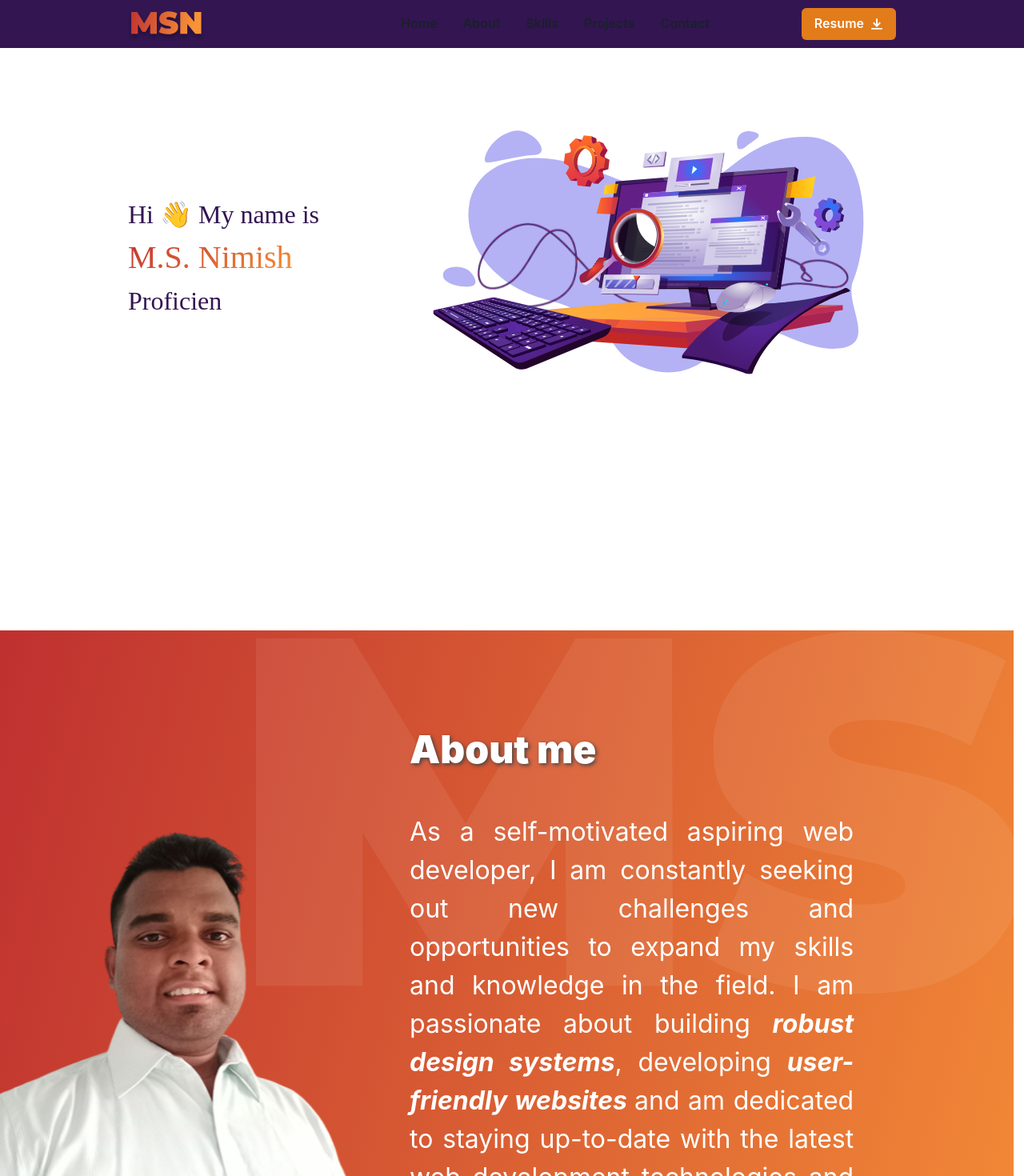
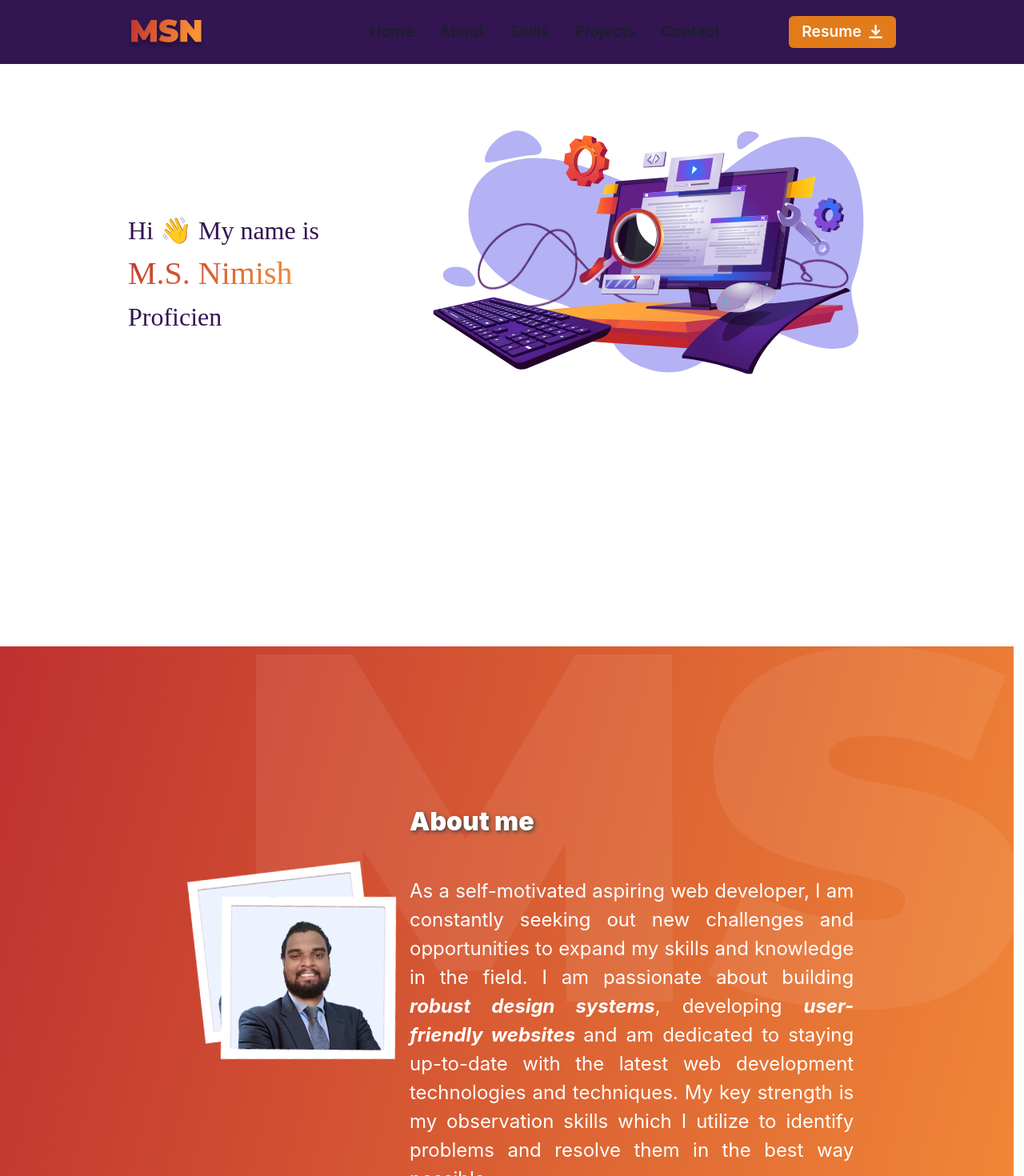
Before and after one commit to msnimish/msnimish.github.io, a React (Create React App) app: page / in a window 1280 px wide. Shown: the top 1470 px of the page at 80% size. Built offline with nearby package versions, Linux system fonts and the light colour scheme.

Commit message:
About & Intro

```diff
--- a/src/App.js
+++ b/src/App.js
@@ -23,12 +23,12 @@ function App() {
       <Navbar style={{ position: "sticky", top: "0" }}></Navbar>
       <Intro></Intro>
       <About></About>
-      <Skills></Skills>
+      {/* <Skills></Skills>
       <Projects></Projects>
       <Stats></Stats>
       <Contact></Contact>
       <Footer></Footer>
-      <Chatbot></Chatbot>
+      <Chatbot></Chatbot> */}
       {/* <Dummy></Dummy> */}
     </PageContainer>
   );
--- a/src/Components/About.jsx
+++ b/src/Components/About.jsx
@@ -1,7 +1,7 @@
 import { Container, Flex, Heading, Image, Text } from "@chakra-ui/react";
 import React from "react";
 import AboutBg from "../Assets/AboutBG.svg";
-import ProfilePic from "../Assets/ProfilePic.svg";
+import ProfilePic from "../Assets/Images/AboutPhoto.png";
 
 
 const About = () => {
@@ -9,12 +9,12 @@ const About = () => {
   return (
     <Flex w={"99vw"} bgImage={ AboutBg } objectFit="contain" bgRepeat={"no-repeat"} bgSize="cover" overflow={"hidden"} position="relative">
         <Flex w={"99vw"} h={"90vh"} margin="0px" textAlign={"justify"} justifyContent="space-between" flexDirection="row" outline="1px solid green">
-            <Image src={ProfilePic} w={"35%"} position="absolute" bottom="-1px" transform="rotateY(180deg)" zIndex="0" textShadow="2px 2px 5px #434343"/>
-            <Flex flexDirection={"column"} mr="200px" mt="120px" gap="50px">
-              <Heading color="white" fontWeight={"900"} fontSize="48px" textShadow= "2px 2px 5px #434343" ml="40vw">About me</Heading>
-              <Text color="white" fontWeight={"400"} fontSize="32px" textAlign={"justify"} ml="40vw">As a self-motivated aspiring web developer, I am constantly seeking out new challenges and opportunities to expand my skills and knowledge in the field. I am passionate about building <b><i>robust design systems</i></b>, developing <b><i>user-friendly websites </i></b> and am dedicated to staying up-to-date with the latest web development technologies and techniques</Text>
+            <Image src={ProfilePic} w={"18%"} position="absolute" transform={"rotate(-5deg)"} bottom="14.5em" left="15em"/>
+            <Image src={ProfilePic} w={"18%"} position="absolute" transform={"rotate(2deg)"} bottom="12.5em" left="17em"/>
+            <Flex flexDirection={"column"} mr="200px" mt="12.5em" gap="50px">
+              <Heading color="white" fontWeight={"900"} fontSize="2em" textShadow= "2px 2px 5px #434343" ml="40vw">About me</Heading>
+              <Text color="white" fontWeight={"400"} fontSize="1.5em" textAlign={"justify"} ml="40vw">As a self-motivated aspiring web developer, I am constantly seeking out new challenges and opportunities to expand my skills and knowledge in the field. I am passionate about building <b><i>robust design systems</i></b>, developing <b><i>user-friendly websites </i></b> and am dedicated to staying up-to-date with the latest web development technologies and techniques. My key strength is my observation skills which I utilize to identify problems and resolve them in the best way possible.</Text>
             </Flex>
-
         </Flex>
     </Flex>
   )
--- a/src/Components/Navbar.jsx
+++ b/src/Components/Navbar.jsx
@@ -32,7 +32,7 @@ const Nav = styled.div`
 
   .navContainer {
     background-color: #331551;
-    height: 60px;
+    height: 10vh;
     width: 100%;
   }
   .navWrapper {
@@ -51,7 +51,7 @@ const Nav = styled.div`
     display: flex;
     flex-direction:row;
     gap: 50px;
-    margin-left:130px;
+    margin-left:7.5em;
   }
   .navLogo {
     margin-top:5px;
@@ -143,7 +143,7 @@ export const Navbar = () => {
                     backgroundColor: "white",
                     color: "secondary.500",
                   }}
-                  fontSize={{base:"1em", md:"1em"}}
+                  fontSize={{base:"1.2em", md:"1.2em"}}
                   bg={"secondary.500"}
                   color="white"
                 >
@@ -156,7 +156,7 @@ export const Navbar = () => {
             src={Logo}
             className="navLogo"
             alt="Logo"
-            // style={{ width: "100px" }}
+            style={{ cursor:"pointer" }}
           />
           <div className="navOptions">
             <Button
@@ -166,7 +166,7 @@ export const Navbar = () => {
               }}
               style={navBtn}
               variant="ghost"
-              fontSize="1em"
+              fontSize="1.2em"
             >
               Home
             </Button>
@@ -177,7 +177,7 @@ export const Navbar = () => {
               }}
               style={navBtn}
               variant="ghost"
-              fontSize="1em"
+              fontSize="1.2em"
             >
               About
             </Button>
@@ -188,7 +188,7 @@ export const Navbar = () => {
               }}
               style={navBtn}
               variant="ghost"
-              fontSize="1em"
+              fontSize="1.2em"
             >
               Skills
             </Button>
@@ -199,7 +199,7 @@ export const Navbar = () => {
               }}
               style={navBtn}
               variant="ghost"
-              fontSize="1em"
+              fontSize="1.2em"
             >
               Projects
             </Button>
@@ -210,7 +210,7 @@ export const Navbar = () => {
               }}
               style={navBtn}
               variant="ghost"
-              fontSize="1em"
+              fontSize="1.2em"
             >
               Contact
             </Button>
@@ -230,7 +230,7 @@ export const Navbar = () => {
               backgroundColor: "white",
               color: "secondary.500",
             }}
-            fontSize="1em"
+            fontSize="1.2em"
             bg={"secondary.500"}
             color="white"
           >
```
Also changed, not shown: src/Assets/Images/AboutPhoto.png (added).
